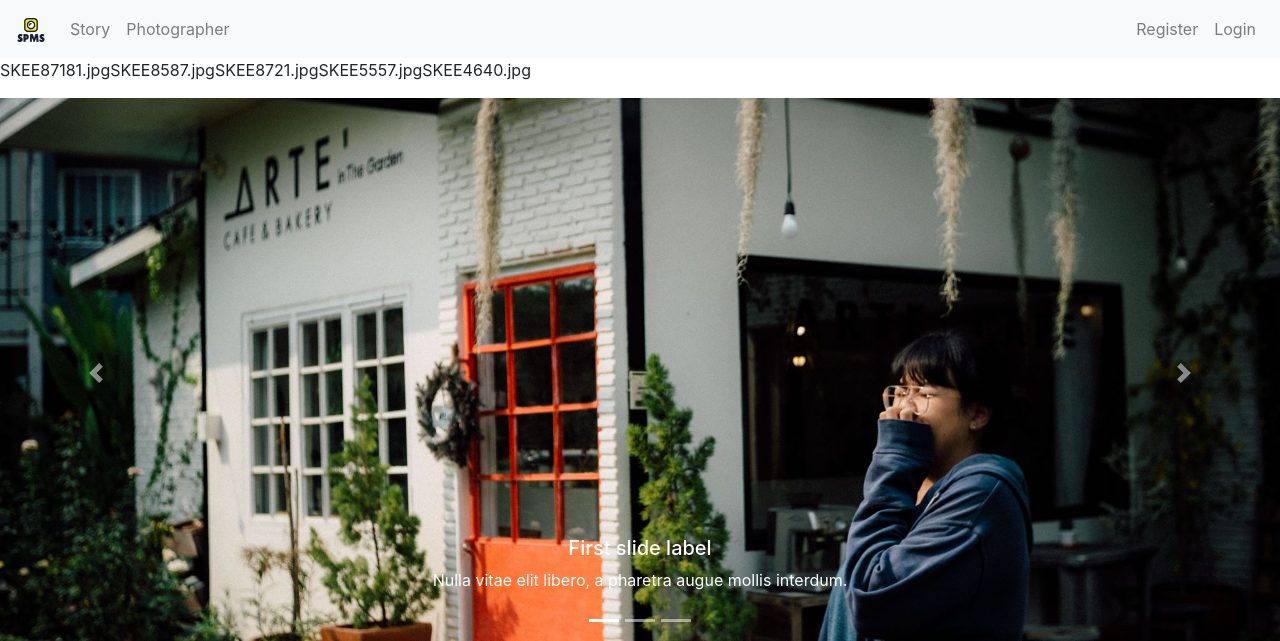
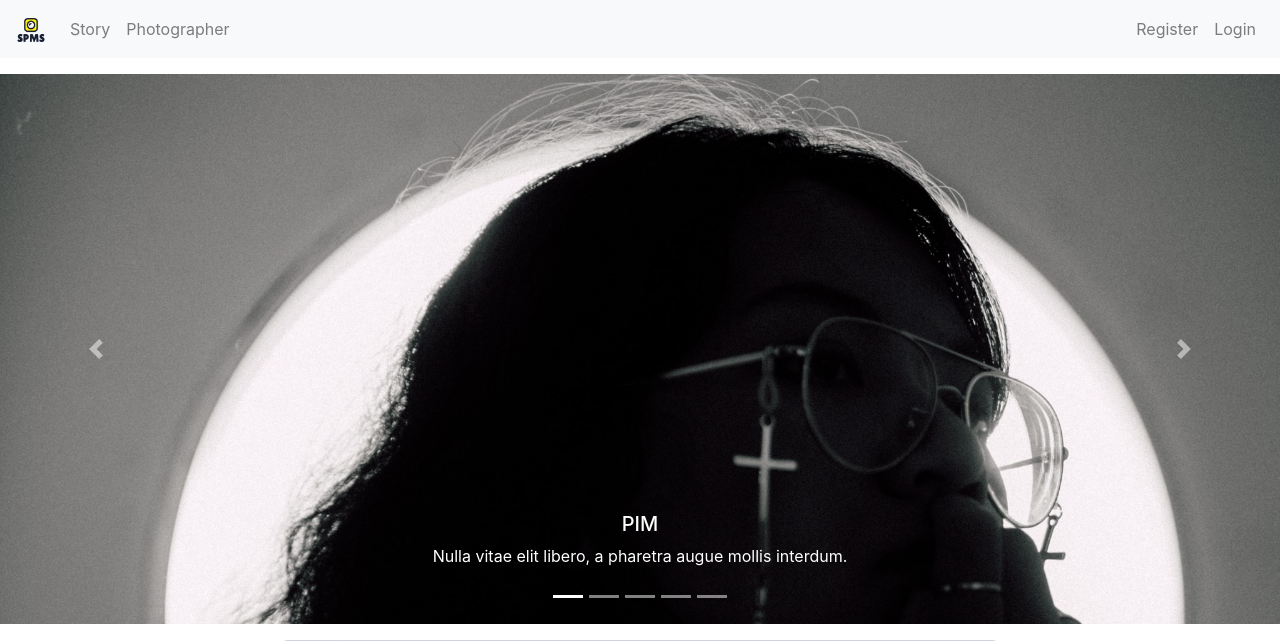
Before and after one commit to mlizking/ci_spms_project, a CodeIgniter app: page /ci_spms_project/ in a window 1280 px wide. Shown: the top 641 px of the page. Run offline with CodeIgniter, Linux system fonts and the light colour scheme; data comes from the database, SQL or seed files in the repository.

Commit message:
random carousel

```diff
--- a/application/views/home_view.php
+++ b/application/views/home_view.php
@@ -29,7 +29,7 @@
                      <div class="card">
                       <div class="img-container">
                         <img src="<?php echo base_url(); ?>uploads/<?php echo $filename ?>" class="img-fluid card-img-top" alt="Responsive image">
-                        <div class="overlay" data-toggle="modal" data-target="#imgModalCenter<?php echo $id ?>"><!-- Trigger Modal -->
+                        <div class="overlay text-center" data-toggle="modal" data-target="#imgModalCenter<?php echo $id ?>"><!-- Trigger Modal -->
                             <span><h1><?php echo $picname ?></h1></span>
                         </div>
                       </div>
--- a/application/views/layouts/carousel_view.php
+++ b/application/views/layouts/carousel_view.php
@@ -1,6 +1,9 @@
-<?php foreach ($random_data->result() as $row) {
-      echo $row->p_filename;
-    } ?>
+<?php
+    // $i = 0;
+    // foreach ($random_data->result() as $row) {
+    //   echo $row->p_filename.' i = '.$i.' '; $i++;
+    // }
+?>
 
 <div class="bd-example mb-3 mt-3">
   <div id="carouselExampleCaptions" class="carousel slide carousel-fade" data-ride="carousel">
@@ -8,27 +11,92 @@
       <li data-target="#carouselExampleCaptions" data-slide-to="0" class="active"></li>
       <li data-target="#carouselExampleCaptions" data-slide-to="1"></li>
       <li data-target="#carouselExampleCaptions" data-slide-to="2"></li>
+      <li data-target="#carouselExampleCaptions" data-slide-to="3"></li>
+      <li data-target="#carouselExampleCaptions" data-slide-to="4"></li>
     </ol>
 
     <div class="carousel-inner text-center">
 
-      <?php for($i=0;$i<3;$i++){
+      <?php $i = 0; foreach ($random_data->result() as $row) {
+        $filename = $row->p_filename;
+        $picname = $row->p_name;
+        $id = $row->p_id;
         if($i == 0){ ?>
+
+
           <div class="carousel-item active">
-            <img src="<?php echo base_url(); ?>uploads/gg2<?php echo $i ?>.jpg" alt="Responsive image" class="centered-and-cropped" width=100% height="550">
+            <div class="img-containerr">
+              <img src="<?php echo base_url(); ?>uploads/<?php echo $filename ?>" alt="Responsive image" class="centered-and-cropped" width=100% height="550">
+              <div class="overlayy" data-toggle="modal" data-target="#imgModalCenter<?php echo $id ?>"><!-- Trigger Modal -->
+                <span><h1>SPMS&copy;</h1></span>
+              </div>
+            </div>
             <div class="carousel-caption d-none d-md-block">
-              <h5>First slide label</h5>
+              <h5><?php echo $picname ?></h5>
               <p>Nulla vitae elit libero, a pharetra augue mollis interdum.</p>
             </div>
           </div>
-        <?php }else{ ?>
+
+                      <!-- Modal -->
+                      <div class="modal fade" id="imgModalCenter<?php echo $id ?>" tabindex="-1" role="dialog" aria-labelledby="exampleModalCenterTitle" aria-hidden="true">
+                        <div class="modal-dialog modal-dialog-centered modal-lg" role="document">
+                          <div class="modal-content">
+                            <div class="modal-header text-center">
+                              <h5 class="modal-title"><?php echo $picname ?></h5>
+                            </div>
+                            <div class="modal-body">
+                              <div class="img-container">
+                                <img class="img-fluid" src="<?php echo base_url(); ?>uploads/<?php echo $filename ?>" alt="Responsive image">
+                                <div class="overlay">
+                                  <span><h1>SPMS&copy;</h1></span>
+                                </div>
+                              </div>
+                            </div>
+                            <div class="modal-footer">
+                              <a href="<?php echo site_url('home_controller/picdownload/'.$filename) ?>"><button type="button" class="btn btn-primary">Download</button></a>
+                            </div>
+                          </div>
+                        </div>
+                      </div>
+
+        <?php $i++;}else{ ?>
+
+
           <div class="carousel-item">
-            <img src="<?php echo base_url(); ?>uploads/gg2<?php echo $i ?>.jpg" alt="Responsive image" class="centered-and-cropped" width=100% height="550">
+            <div class="img-containerr">
+              <img src="<?php echo base_url(); ?>uploads/<?php echo $filename ?>" alt="Responsive image" class="centered-and-cropped" width=100% height="550">
+              <div class="overlayy" data-toggle="modal" data-target="#imgModalCenter<?php echo $id ?>"><!-- Trigger Modal -->
+                <span><h1>SPMS&copy;</h1></span>
+              </div>
+            </div>
             <div class="carousel-caption d-none d-md-block">
-              <h5>First slide label</h5>
+              <h5><?php echo $picname ?></h5>
               <p>Nulla vitae elit libero, a pharetra augue mollis interdum.</p>
             </div>
           </div>
+
+                      <!-- Modal -->
+                      <div class="modal fade" id="imgModalCenter<?php echo $id ?>" tabindex="-1" role="dialog" aria-labelledby="exampleModalCenterTitle" aria-hidden="true">
+                        <div class="modal-dialog modal-dialog-centered modal-lg" role="document">
+                          <div class="modal-content">
+                            <div class="modal-header text-center">
+                              <h5 class="modal-title"><?php echo $picname ?></h5>
+                            </div>
+                            <div class="modal-body">
+                              <div class="img-container">
+                                <img class="img-fluid" src="<?php echo base_url(); ?>uploads/<?php echo $filename ?>" alt="Responsive image">
+                                <div class="overlay">
+                                  <span><h1>SPMS&copy;</h1></span>
+                                </div>
+                              </div>
+                            </div>
+                            <div class="modal-footer">
+                              <a href="<?php echo site_url('home_controller/picdownload/'.$filename) ?>"><button type="button" class="btn btn-primary">Download</button></a>
+                            </div>
+                          </div>
+                        </div>
+                      </div>
+
         <?php }
       } ?>
 
@@ -46,7 +114,32 @@
 </div>
 
 <style>
-  .centered-and-cropped {
+.centered-and-cropped {
     object-fit: cover
   }
+
+.img-containerr{
+  position:relative;
+  /* display:inline-block; */
+}
+.img-containerr .overlayy{
+  position:absolute;
+  top:0;
+  left:0;
+  width:100%;
+  height:100%;
+  background:rgb(0,0,0);
+  opacity:0;
+  transition:opacity 500ms ease-in-out;
+}
+.img-containerr:hover .overlayy{
+  opacity:0.5;
+}
+.overlayy span{
+  position:absolute;
+  top:50%;
+  left:50%;
+  transform:translate(-50%,-50%);
+  color:#fff;
+}
 </style>
--- a/application/views/upload_view.php
+++ b/application/views/upload_view.php
@@ -7,7 +7,8 @@
 <body>
     <?php $this->load->view('layouts/navbar'); ?>
     <center>
-    <div class="card text-center border-dark mt-5 ml-5 mr-5">
+    <div class="col-sm-9 col-md-7 col-lg-5 mx-auto mb-5 mt-5 ml-5 mr-5">
+        <div class="card text-center border-dark">
             <div class="card-header">
                 Upload Picture
             </div>
@@ -34,6 +35,7 @@
 
             </div>
         </div>
+    </div>
     </center>
     <?php $this->load->view('layouts/footer'); ?>
     <?php $this->load->view('layouts/script_body'); ?>
```
Also changed, not shown: uploads/16PhotographerAdmin20190618_001050AM.jpg (added). Lines whose indentation alone changed are shown as unchanged.
